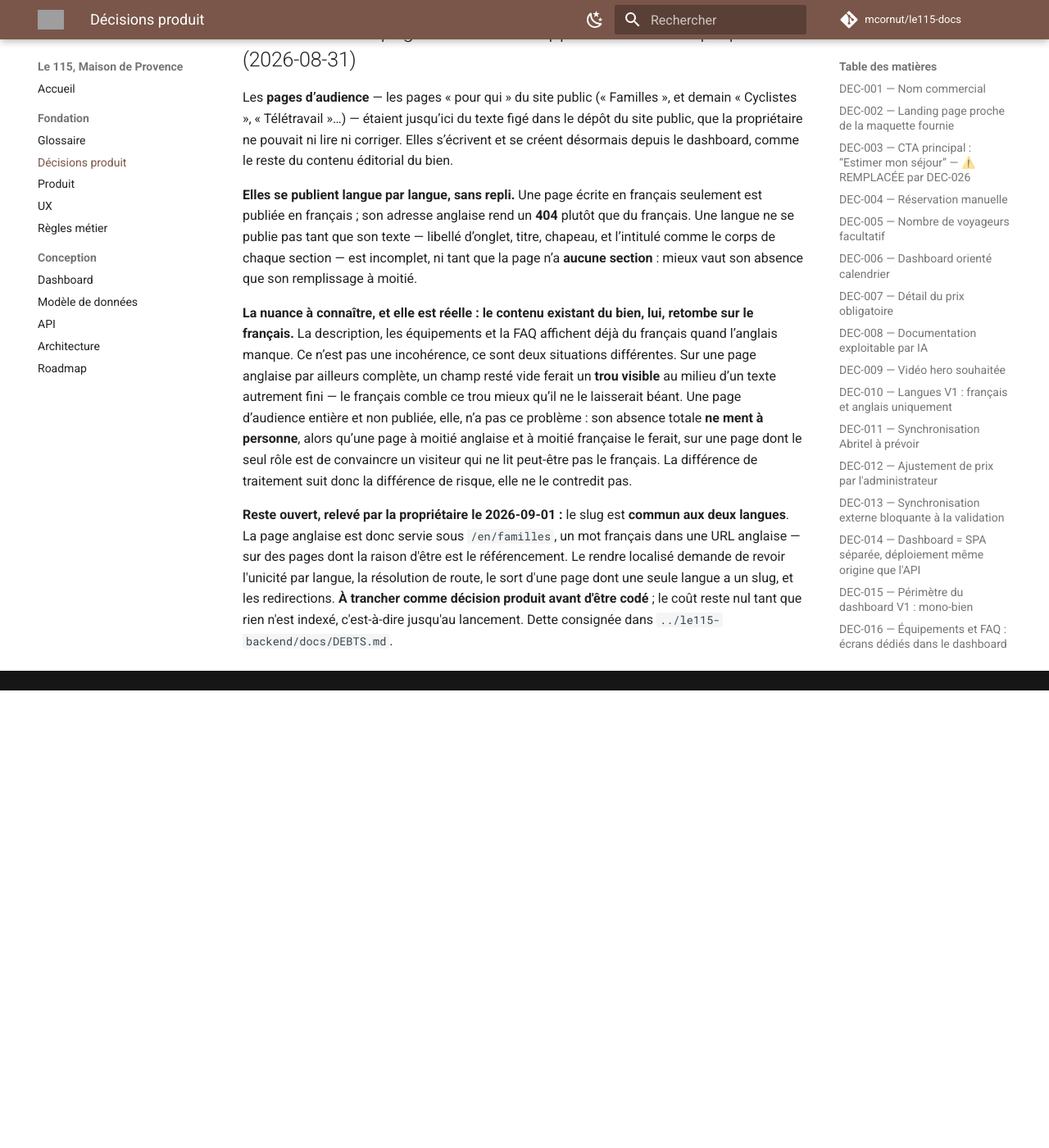
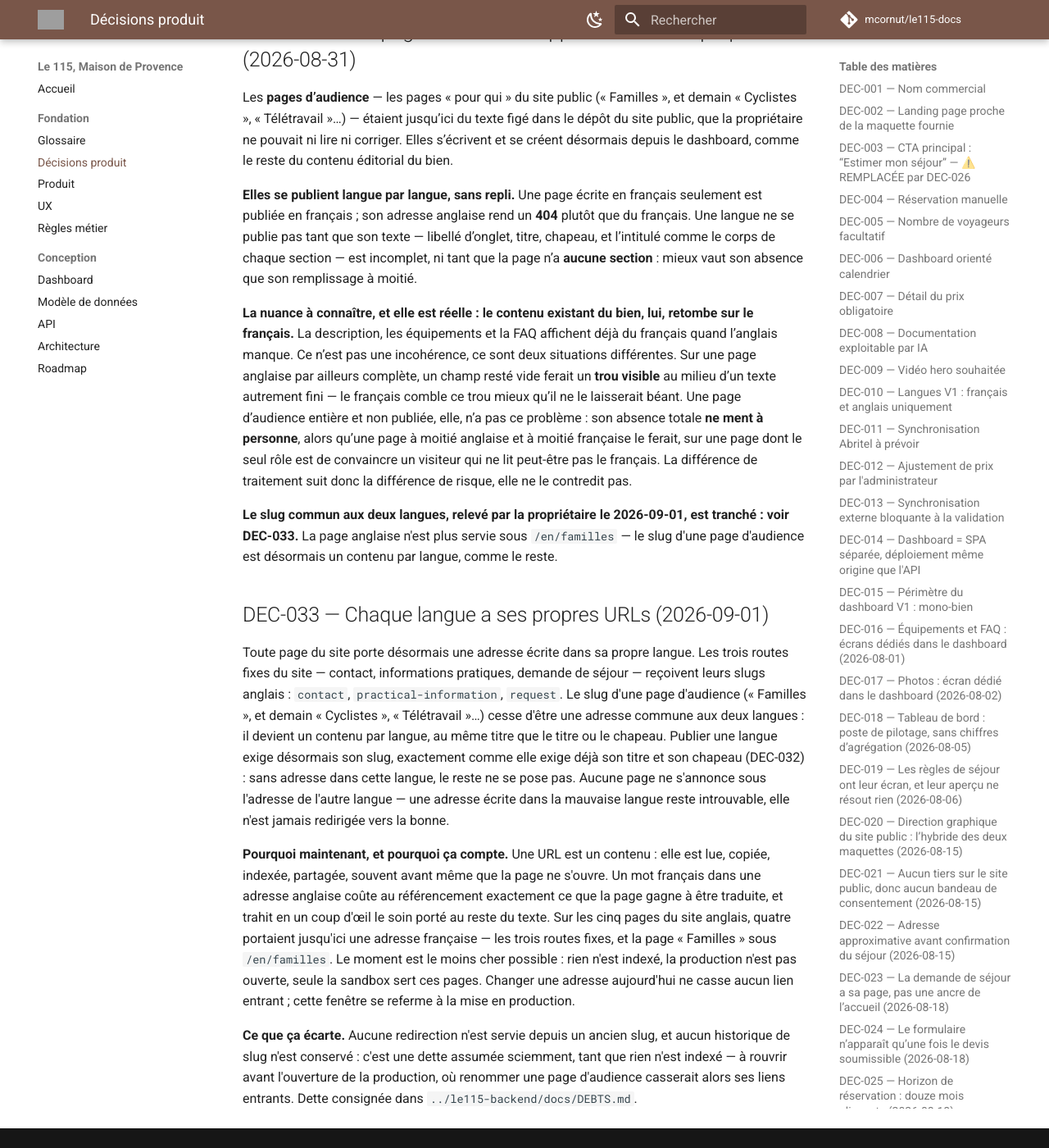
Before and after one commit to mcornut/le115-docs, an MkDocs documentation site: the page built from docs/00-Product-Decisions.md, in a window 1280 px wide and 1400 px high, scrolled down 14699 px. Shown: the whole window at 82% size. Built offline with MkDocs 1.6.1 and Material for MkDocs 9.7.7, drawn with Linux system fonts in a browser that asks for light colours; comment, search, counter and statistics services are not loaded; before the commit the page ends 15541 px from its top, so only the background shows below that; grey boxes are pictures that could not be loaded.

Commit message:
docs(DEC-033): chaque langue a ses propres URLs

````diff
--- a/docs/00-Product-Decisions.md
+++ b/docs/00-Product-Decisions.md
@@ -664,11 +664,35 @@ anglaise et à moitié française le ferait, sur une page dont le seul rôle est
 convaincre un visiteur qui ne lit peut-être pas le français. La différence de
 traitement suit donc la différence de risque, elle ne le contredit pas.
 
-**Reste ouvert, relevé par la propriétaire le 2026-09-01 :** le slug est **commun aux
-deux langues**. La page anglaise est donc servie sous `/en/familles`, un mot français
-dans une URL anglaise — sur des pages dont la raison d'être est le référencement.
-Le rendre localisé demande de revoir l'unicité par langue, la résolution de route, le
-sort d'une page dont une seule langue a un slug, et les redirections. **À trancher
-comme décision produit avant d'être codé** ; le coût reste nul tant que rien n'est
-indexé, c'est-à-dire jusqu'au lancement. Dette consignée dans
+**Le slug commun aux deux langues, relevé par la propriétaire le 2026-09-01, est
+tranché : voir DEC-033.** La page anglaise n'est plus servie sous `/en/familles` — le
+slug d'une page d'audience est désormais un contenu par langue, comme le reste.
+
+## DEC-033 — Chaque langue a ses propres URLs (2026-09-01)
+
+Toute page du site porte désormais une adresse écrite dans sa propre langue. Les trois
+routes fixes du site — contact, informations pratiques, demande de séjour — reçoivent
+leurs slugs anglais : `contact`, `practical-information`, `request`. Le slug d'une page
+d'audience (« Familles », et demain « Cyclistes », « Télétravail »…) cesse d'être une
+adresse commune aux deux langues : il devient un contenu par langue, au même titre que
+le titre ou le chapeau. Publier une langue exige désormais son slug, exactement comme
+elle exige déjà son titre et son chapeau (DEC-032) : sans adresse dans cette langue, le
+reste ne se pose pas. Aucune page ne s'annonce sous l'adresse de l'autre langue — une
+adresse écrite dans la mauvaise langue reste introuvable, elle n'est jamais redirigée
+vers la bonne.
+
+**Pourquoi maintenant, et pourquoi ça compte.** Une URL est un contenu : elle est lue,
+copiée, indexée, partagée, souvent avant même que la page ne s'ouvre. Un mot français
+dans une adresse anglaise coûte au référencement exactement ce que la page gagne à être
+traduite, et trahit en un coup d'œil le soin porté au reste du texte. Sur les cinq pages
+du site anglais, quatre portaient jusqu'ici une adresse française — les trois routes
+fixes, et la page « Familles » sous `/en/familles`. Le moment est le moins cher
+possible : rien n'est indexé, la production n'est pas ouverte, seule la sandbox sert ces
+pages. Changer une adresse aujourd'hui ne casse aucun lien entrant ; cette fenêtre se
+referme à la mise en production.
+
+**Ce que ça écarte.** Aucune redirection n'est servie depuis un ancien slug, et aucun
+historique de slug n'est conservé : c'est une dette assumée sciemment, tant que rien
+n'est indexé — à rouvrir avant l'ouverture de la production, où renommer une page
+d'audience casserait alors ses liens entrants. Dette consignée dans
 `../le115-backend/docs/DEBTS.md`.
--- a/docs/04-Dashboard.md
+++ b/docs/04-Dashboard.md
@@ -479,6 +479,14 @@ pied de carte est **collant** (à l'image de l'en-tête du site public) et
 porte le bouton Enregistrer et les deux interrupteurs de publication, pour
 rester atteignable sur un écran que le texte peut rendre long.
 
+**Le slug est une paire FR/EN, comme les autres champs bilingues de l'écran**
+(DEC-033) : chaque langue porte sa propre adresse, et non plus une adresse
+commune aux deux. Il entre dans le décompte des champs manquants par langue,
+en tête de liste — sans lui, la langue n'a pas d'adresse, et rien d'autre ne
+compte tant que ça manque. Sur l'écran de liste, l'adresse de chaque langue
+publiée s'affiche sous le titre de la carte, une ligne par langue — la
+seconde absente tant que l'anglais n'a pas de slug.
+
 Un enregistrement (`PUT`) réussit toujours (`204`), même s'il rend une langue
 publiée incomplète — le serveur la dépublie alors de lui-même et journalise
 le geste (`audience_page_unpublished`) plutôt que de refuser l'écriture, qui
--- a/docs/05-Data-Model.md
+++ b/docs/05-Data-Model.md
@@ -107,6 +106,8 @@ erDiagram
     AUDIENCE_PAGE_LOCALE {
         uuid page_id
         string locale
+        uuid property_id
+        string slug
         datetime published_at
     }
 ```
@@ -192,22 +193,28 @@ créables depuis le dashboard (DEC-032) — ce ne sont **pas** des colonnes de
 `Property` : un agrégat à elles, publié langue par langue.
 
 `AudiencePage` :
-- `slug` (unique par bien, minuscules/chiffres/tirets, refusé s'il appartient à
-  la liste des routes fixes du site public) ;
 - `icon` (catalogue fermé propre aux pages, dix-sept codes — distinct de celui
   des équipements, qui n'a pas `guests`) ;
 - `sort_order`.
+
+`AudiencePage` ne porte plus de `slug` : l'adresse d'une page est désormais un
+contenu **par langue** (DEC-033), portée par `AudiencePageLocale`.
 
 `AudiencePageSection` : les paragraphes de la page, une table fille — pas un
 document JSONB par langue, pour rester fidèle à la convention EAV du projet.
 Chaque section a son `sort_order`.
 
-`AudiencePageLocale` : une ligne `(page_id, locale, published_at)` par langue
-publiée — présence = publiée, absence = brouillon. **Aucun repli** : une page
-publiée en français seulement rend un 404 sur son adresse anglaise, jamais le
-texte français (DEC-032). Une langue ne se publie pas tant qu'un champ requis
-— libellé d'onglet, titre, chapeau, ou l'intitulé/le corps d'une section — est
-vide, ni tant que la page n'a aucune section.
+`AudiencePageLocale` : une ligne `(page_id, locale, slug, published_at)` par
+langue — **la ligne ne signifie plus « publiée » mais « la page a une identité
+dans cette langue »**. Le `slug` (unique par bien et par langue, minuscules/
+chiffres/tirets, refusé s'il appartient à la liste des routes fixes du site
+public — dans les deux langues) vit ici, et `published_at`, **nullable**, est
+seul à porter la publication : une langue qui a un slug mais aucun
+`published_at` reste un brouillon. **Aucun repli** : une page publiée en
+français seulement rend un 404 sur son adresse anglaise, jamais le texte
+français (DEC-032). Une langue ne se publie pas tant qu'un champ requis — le
+slug (DEC-033), le libellé d'onglet, le titre, le chapeau, ou l'intitulé/le
+corps d'une section — est vide, ni tant que la page n'a aucune section.
 
 Les textes (`nav_label`, `title`, `intro` de la page ; `heading`, `body` de
 chaque section) vivent dans `LocalizedContent`, comme le reste de l'éditorial
--- a/docs/06-API.md
+++ b/docs/06-API.md
@@ -83,7 +83,8 @@ Response `200` :
     "navLabel": "Cyclistes",
     "title": "La maison à vélo",
     "intro": "Le Vaucluse se traverse à vélo.",
-    "sections": [{ "heading": "Au départ", "body": "Un garage fermé." }]
+    "sections": [{ "heading": "Au départ", "body": "Un garage fermé." }],
+    "alternates": { "fr": "cyclistes", "en": "cyclists" }
   }
 ]
 ```
@@ -91,6 +92,12 @@ Response `200` :
 **Aucun repli de langue** : une page publiée en français seulement est absente du
 tableau reçu pour `en` — le site rend alors un 404 sur son adresse, jamais le texte
 français.
+
+**`alternates`** donne le slug de la page dans chaque langue **publiée**, la langue
+demandée comprise (DEC-033) — c'est ce qui permet au site d'écrire ses `hreflang` et
+son sélecteur de langue sans aller interroger l'autre langue, et de ne jamais annoncer
+une adresse qui rendrait un 404. Toujours un objet, jamais `null` : une page publiée en
+français seulement y rend `{ "fr": "cyclistes" }`.
 
 ### GET /api/public/media/{id}
 
@@ -548,18 +555,25 @@ Réordonne les questions FAQ.
 ### GET /api/admin/audience-pages
 
 Liste les pages d'audience du bien, bilingues, avec leur état de publication
-par langue (`publishedFr`, `publishedEn`).
+par langue (`publishedFr`, `publishedEn`). `slug` y est un objet bilingue
+`{ "fr": "…", "en": "…" }` (DEC-033) — une langue sans identité y a une chaîne
+vide.
 
 ### POST /api/admin/audience-pages
 
-Crée une page d'audience (`slug`, `icon`). Le texte s'écrit ensuite via
-`PUT /api/admin/audience-pages/{id}`.
+Crée une page d'audience (`slug`, `icon`). Ici, et seulement ici, `slug` est
+une **chaîne** : une page se crée en français, et l'anglais s'écrit ensuite
+dans l'éditeur, quand la version anglaise s'écrit. Le texte s'écrit ensuite
+via `PUT /api/admin/audience-pages/{id}`.
 
 Le `slug` doit être au format minuscules/chiffres/tirets (`400 SLUG_INVALID`
 sinon) et ne pas appartenir à la liste des routes fixes du site public —
-`contact`, `informations-pratiques`, `demande` (`409 SLUG_RESERVED` sinon,
-sans quoi la page ne serait jamais atteinte : Next résout les segments fixes
-avant les dynamiques). Un doublon de slug renvoie `409 SLUG_TAKEN`.
+`contact`, `informations-pratiques`, `demande`, `practical-information`,
+`request` (`409 SLUG_RESERVED` sinon, sans quoi la page ne serait jamais
+atteinte : Next résout les segments fixes avant les dynamiques). La liste
+réunit les routes fixes des **deux** langues (DEC-033) : un slug français ne
+peut pas non plus porter l'un des trois mots anglais. Un doublon de slug dans
+la même langue renvoie `409 SLUG_TAKEN`.
 
 L'`icon` doit appartenir au catalogue **propre aux pages d'audience** (dix-sept
 codes, `guests` compris — distinct du catalogue des équipements) : toute autre
@@ -567,18 +581,25 @@ valeur renvoie `400 ICON_INVALID`. La chaîne vide (« aucune ») est acceptée.
 
 ### GET /api/admin/audience-pages/{id}
 
-Lit une page, bilingue, sections comprises.
+Lit une page, bilingue, sections comprises. `slug` y est un objet bilingue,
+comme dans la liste.
 
 ### PUT /api/admin/audience-pages/{id}
 
 Écrit la page **entière**, atomiquement — identité, textes des deux langues,
-et sections dans l'ordre reçu. Chaque section porte un `id` facultatif : le
-serveur met à jour celles qui en ont un, crée celles qui n'en ont pas, et
-**supprime celles qui ne sont plus dans le corps reçu**.
+et sections dans l'ordre reçu. `slug` est ici un objet bilingue
+`{ "fr": "…", "en": "…" }` : effacer le slug d'une langue (chaîne vide) efface
+son identité dans cette langue — refusé (`409 SLUG_REQUIRED_WHILE_PUBLISHED`,
+`details.locale`) si cette langue est encore publiée, il faut la dépublier
+d'abord. Chaque section porte un `id` facultatif : le serveur met à jour
+celles qui en ont un, crée celles qui n'en ont pas, et **supprime celles qui
+ne sont plus dans le corps reçu**.
 
-Mêmes validations que la création pour `slug` et `icon`. Un `id` de section
-appartenant à une autre page, ou répété deux fois dans le corps, renvoie
-`422` (`SECTION_ETRANGERE` / `SECTION_DUPLIQUEE`).
+Mêmes validations que la création pour le format et la réserve du `slug`, et
+pour `icon`. Un doublon de slug dans une langue renvoie `409 SLUG_TAKEN`
+(`details.locale` vaut `fr` ou `en` selon la langue fautive). Un `id` de
+section appartenant à une autre page, ou répété deux fois dans le corps,
+renvoie `422` (`SECTION_ETRANGERE` / `SECTION_DUPLIQUEE`).
 
 **Une langue déjà publiée qui devient incomplète par cette écriture est
 dépubliée automatiquement**, et l'événement journalisé
@@ -595,9 +616,10 @@ Supprime la page, ses sections, ses lignes de publication et son texte
 
 Publie la page dans une langue (`fr` ou `en`).
 
-Refuse **`409 PAGE_INCOMPLETE`** si le libellé d'onglet, le titre, le chapeau,
-ou l'intitulé/le corps d'une section est vide dans cette langue, ou si la page
-n'a aucune section — mieux vaut le silence que le remplissage à moitié (D5).
+Refuse **`409 PAGE_INCOMPLETE`** si le slug (DEC-033), le libellé d'onglet, le
+titre, le chapeau, ou l'intitulé/le corps d'une section est vide dans cette
+langue, ou si la page n'a aucune section — mieux vaut le silence que le
+remplissage à moitié (D5).
 
 ### DELETE /api/admin/audience-pages/{id}/publication/{locale}
 
@@ -732,8 +754,9 @@ Codes métier stables :
 | `DATES_UNAVAILABLE` | 409 | Dates demandées indisponibles |
 | `DUPLICATE_REQUEST` | 409 | `POST /stay-requests`, **deux garde-fous sous un seul code** : une demande identique (même email, mêmes dates) déjà envoyée dans les 24 heures précédentes, **ou** une quatrième demande de la même adresse sur 24 heures, dates confondues (DEC-030). Les distinguer apprendrait à qui sonde l’API lequel des deux l’arrête. Le message renvoyé invite à contacter directement la propriétaire pour corriger une demande déjà partie — il n’existe aujourd’hui aucun autre moyen |
 | `SLUG_INVALID` | 400 | `POST`/`PUT /audience-pages` : le slug n'est pas minuscules/chiffres/tirets |
-| `SLUG_RESERVED` | 409 | `POST`/`PUT /audience-pages` : le slug appartient à une route fixe du site public (`contact`, `informations-pratiques`, `demande`) |
-| `SLUG_TAKEN` | 409 | `POST`/`PUT /audience-pages` : une autre page du bien porte déjà ce slug |
+| `SLUG_RESERVED` | 409 | `POST`/`PUT /audience-pages` : le slug appartient à une route fixe du site public, dans l'une ou l'autre langue (`contact`, `informations-pratiques`, `demande`, `practical-information`, `request`) |
+| `SLUG_TAKEN` | 409 | `POST`/`PUT /audience-pages` : une autre page du bien porte déjà ce slug dans la même langue ; `details.locale` vaut `fr` ou `en` |
+| `SLUG_REQUIRED_WHILE_PUBLISHED` | 409 | `PUT /audience-pages/{id}` : le corps efface le slug d'une langue encore publiée ; `details.locale` vaut `fr` ou `en` — il faut dépublier d'abord |
 | `ICON_INVALID` | 400 | `POST`/`PUT /audience-pages` : l'icône n'appartient pas au catalogue des pages d'audience |
 | `SECTION_ETRANGERE` | 422 | `PUT /audience-pages/{id}` : un `id` de section du corps appartient à une autre page, ou n'existe pas |
 | `SECTION_DUPLIQUEE` | 422 | `PUT /audience-pages/{id}` : le même `id` de section apparaît deux fois dans le corps |
````
Also changed, not shown: other parts of docs/05-Data-Model.md (+0 -1 lines).
